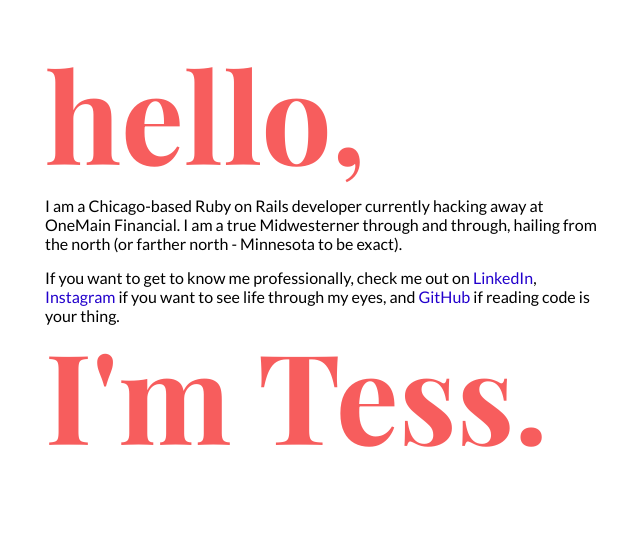
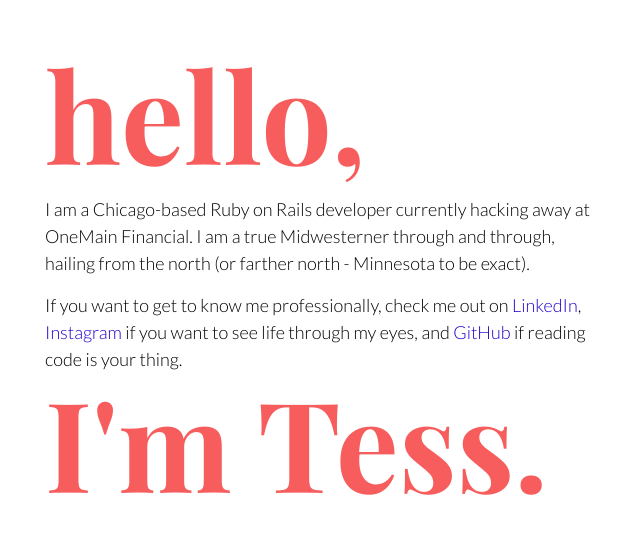
Before and after one commit to tesstryan/tesstryan.github.io, a plain HTML site: page index.html in a window 1280 px wide. Shown: the whole page, without its empty margins (295-935 px from the left). Drawn offline with nearby package versions, Linux system fonts and the light colour scheme.

Commit message:
Increases font size, makes thin, adds favicon

```diff
--- a/index.html
+++ b/index.html
@@ -4,7 +4,9 @@
   <title>Tess Ryan | Software Developer</title>
   <link href='normalize.css' rel='stylesheet' type='text/css'>
   <link href='stylesheet.css' rel='stylesheet' type='text/css'>
-  <link href="https://fonts.googleapis.com/css?family=Lato|Playfair+Display:700" rel="stylesheet">
+  <link href="https://fonts.googleapis.com/css?family=Lato:300|Playfair+Display:700" rel="stylesheet">
+  <link rel="shortcut icon" href="pineapple.ico" type="image/x-icon">
+  <link rel="icon" href="pineapple.ico" type="image/x-icon">
 </head>
 <body>
   <div class="container">
--- a/stylesheet.css
+++ b/stylesheet.css
@@ -24,8 +24,9 @@ footer {
 
 section {
  font-family: 'Lato', sans-serif;
- font-size: 16px;
+ font-size: 18px;
  width: 560px;
+ line-height: 150%;
  font-weight: 300;
  margin: 0px;
 }
```
Also changed, not shown: pineapple.ico (added).
